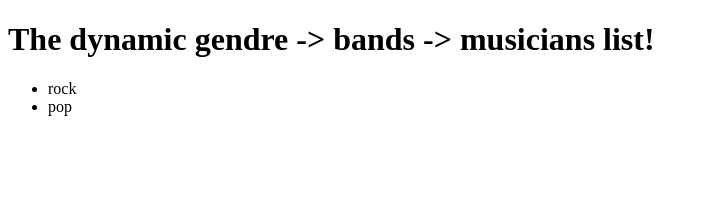
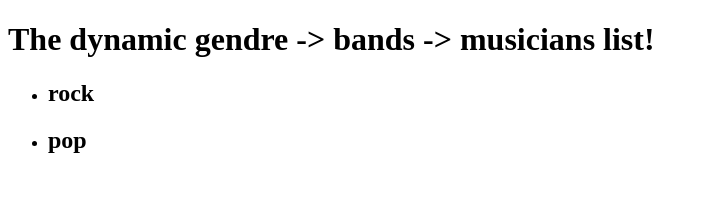
Before and after one commit to piotr-rajtar/bands-vue, a Vue app: page / in a window 1280 px wide. Shown: the top 204 px of the page, without its empty margins (0-707 px from the left). Built offline with nearby package versions, Linux system fonts and the light colour scheme.

Commit message:
Add pointer styles

```diff
--- a/src/App.vue
+++ b/src/App.vue
@@ -14,3 +14,9 @@ export default {
   },
 }
 </script>
+
+<style>
+  .pointer {
+    cursor: pointer;
+  }
+</style>
--- a/src/components/DynamicList.vue
+++ b/src/components/DynamicList.vue
@@ -1,10 +1,10 @@
 <template>
     <ul>
-        <genre v-for="genre in genres" :key="genre.id"
+        <genre v-for="genre in genres"
+            :key="genre.id"
             v-bind="genre"
         />
     </ul>
-
 </template>
 
 <script>
--- a/src/components/Genre.vue
+++ b/src/components/Genre.vue
@@ -1,6 +1,6 @@
 <template>
     <li>
-        <div @click="showBands">{{ name }}</div>
+        <h2 @click="showBands" class="pointer">{{ name }}</h2>
         <ul v-if="areBandsVisible">
             <music-band v-for="band in bandsDetails"
                 :key="band.id"
--- a/src/components/MusicBand.vue
+++ b/src/components/MusicBand.vue
@@ -1,6 +1,6 @@
 <template>
     <li>
-        <div @click="showMusicians">{{ name }}</div>
+        <h3 @click="showMusicians" class="pointer">{{ name }}</h3>
         <ul v-if="areMusiciansVisible">
             <musician v-for="musician in musiciansDetails"
                 :key="musician.id"
--- a/src/components/Musician.vue
+++ b/src/components/Musician.vue
@@ -1,6 +1,6 @@
 <template>
     <li>
-        <div>{{ name }}</div>
+        <h4>{{ name }}</h4>
     </li>
 </template>
 
```
